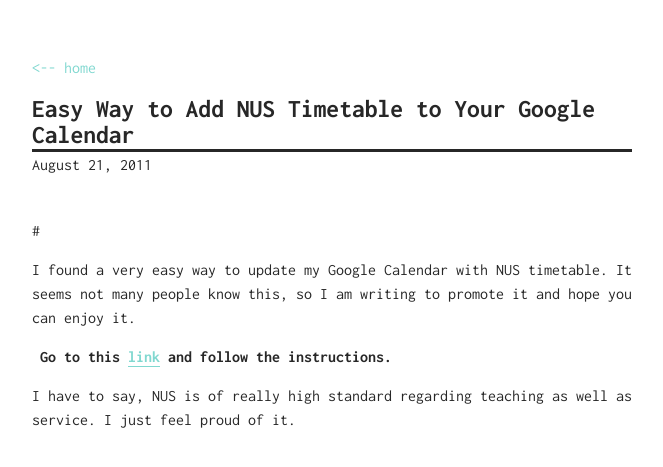
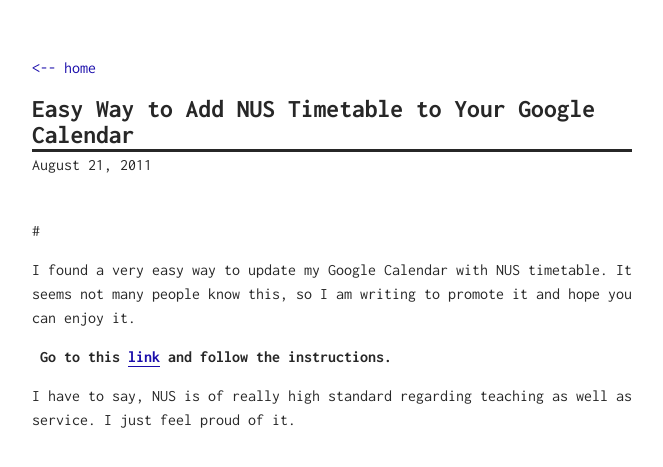
Before and after one commit to huqiang/huqiang.github.io, a Jekyll site: the page built from _posts/2011-08-21-easy-way-to-add-nus-timetable-to-your-google-calendar.md, in a window 1280 px wide. Shown: the top 467 px of the page, without its empty margins (308-971 px from the left). Built offline with Jekyll 4.4.1, drawn with Linux system fonts in a browser that asks for light colours.

Commit message:
Change link color

```diff
--- a/_sass/_config.scss
+++ b/_sass/_config.scss
@@ -2,7 +2,7 @@
 $color-black: #272727;
 $color-white: #FFFFFF;
 $color-grey: #EEEEEE;
-$color-link: #81D8D0; //#1A0DAB;
+$color-link: #1A0DAB; //#81D8D0;
 $color-code: $color-grey;
 $color-hire-white: #FEFEFE;
 $color-hire-black: #272727;
```
